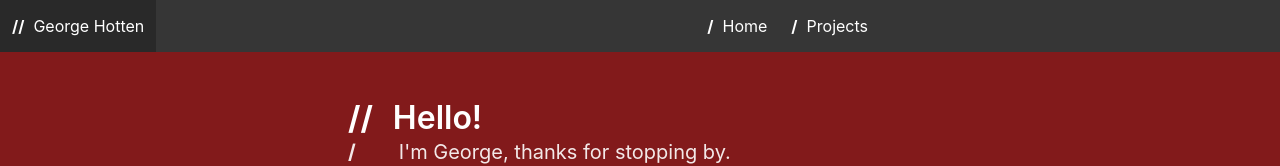
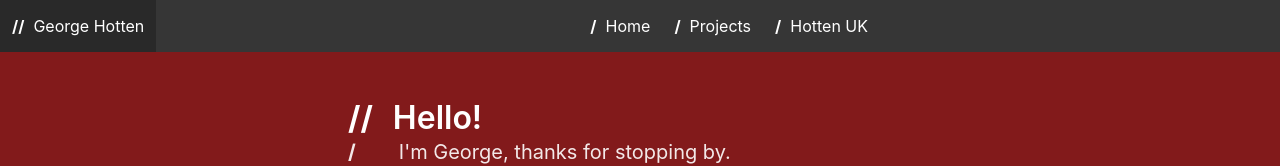
Before and after one commit to Gxorge/ghott.me, a SvelteKit app: page / in a window 1280 px wide. Shown: the top 166 px of the page. Built offline with nearby package versions, Linux system fonts and the light colour scheme.

Commit message:
Link to parent site

```diff
--- a/src/routes/+layout.svelte
+++ b/src/routes/+layout.svelte
@@ -26,6 +26,10 @@
             <a class="navbar-item" href="/">
                 <b>/</b>&nbsp; Projects
             </a>
+
+            <a class="navbar-item" href="https://hotten.uk" target="_blank" rel="noopener">
+                <b>/</b>&nbsp; Hotten UK
+            </a>
         </div>
     </div>
 </nav>
```
